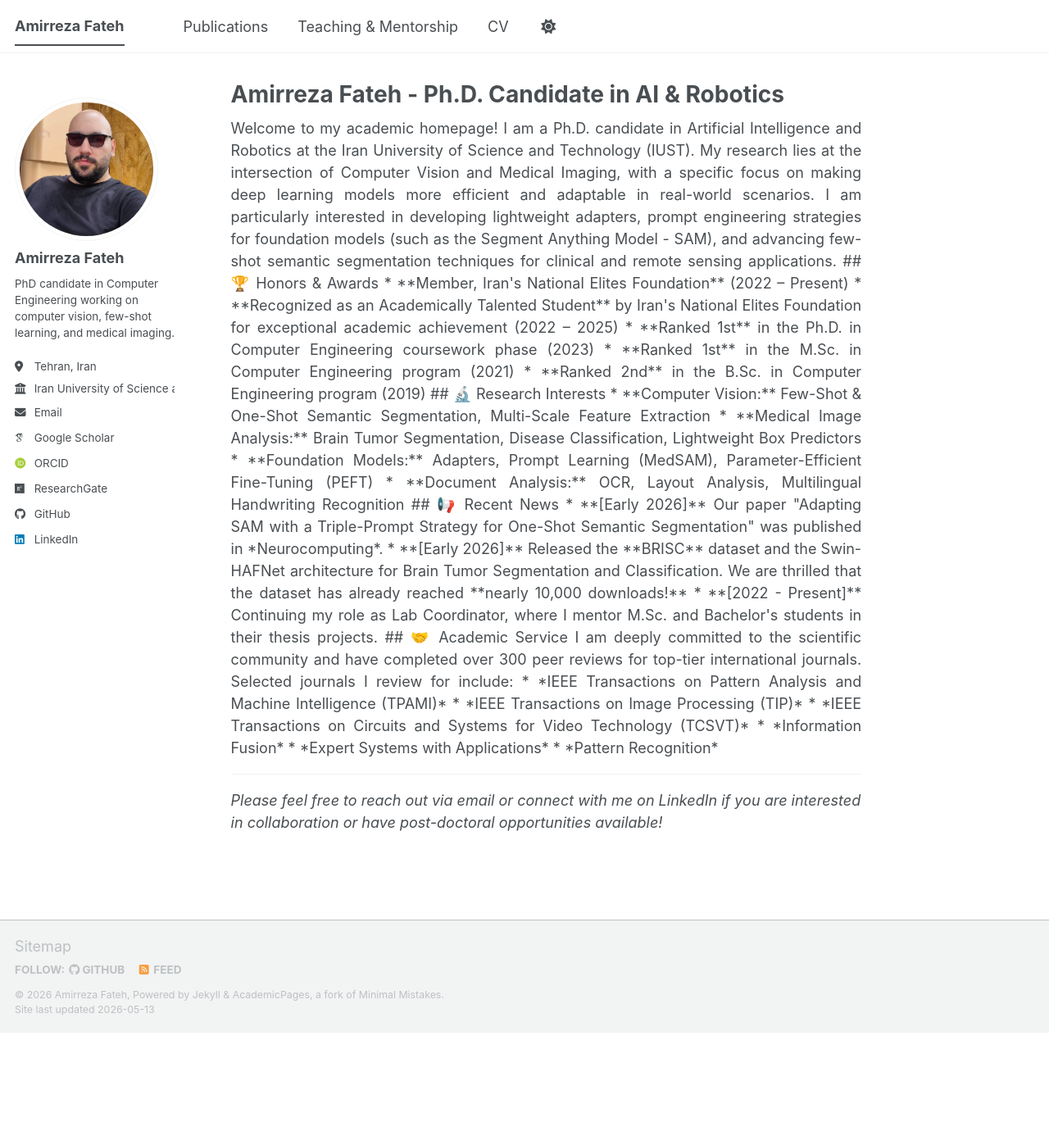
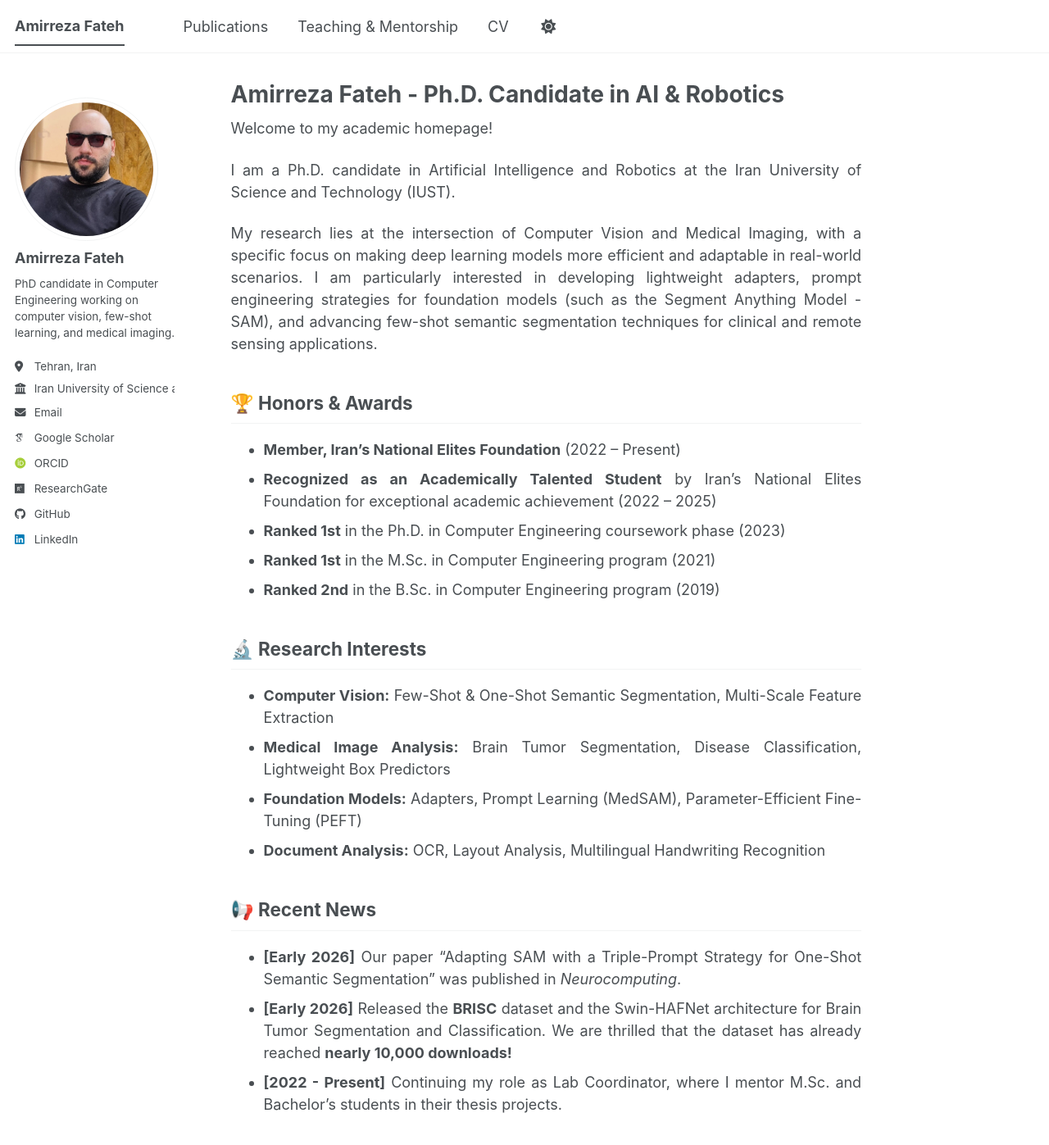
Before and after one commit to amirrezafateh/amirrezafateh.github.io, a Jekyll site: the page built from _pages/about.md, in a window 1280 px wide and 1400 px high. Shown: the top 1397 px of the window at 82% size. Built offline with Jekyll 4.4.1, drawn with Linux system fonts in a browser that asks for light colours; some web fonts are replaced; a script bundle is joined from its source files by our own code; library files that are not in the unit come from our copies; some of the changed text lies outside the part shown.

Commit message:
Update about.md

```diff
--- a/_pages/about.md
+++ b/_pages/about.md
@@ -7,7 +7,7 @@
   - /about.html
 ---
 
-<div style="text-align: justify;">
+<div style="text-align: justify;" markdown="1">
 Welcome to my academic homepage!
 
 I am a Ph.D. candidate in Artificial Intelligence and Robotics at the Iran University of Science and Technology (IUST).
```
